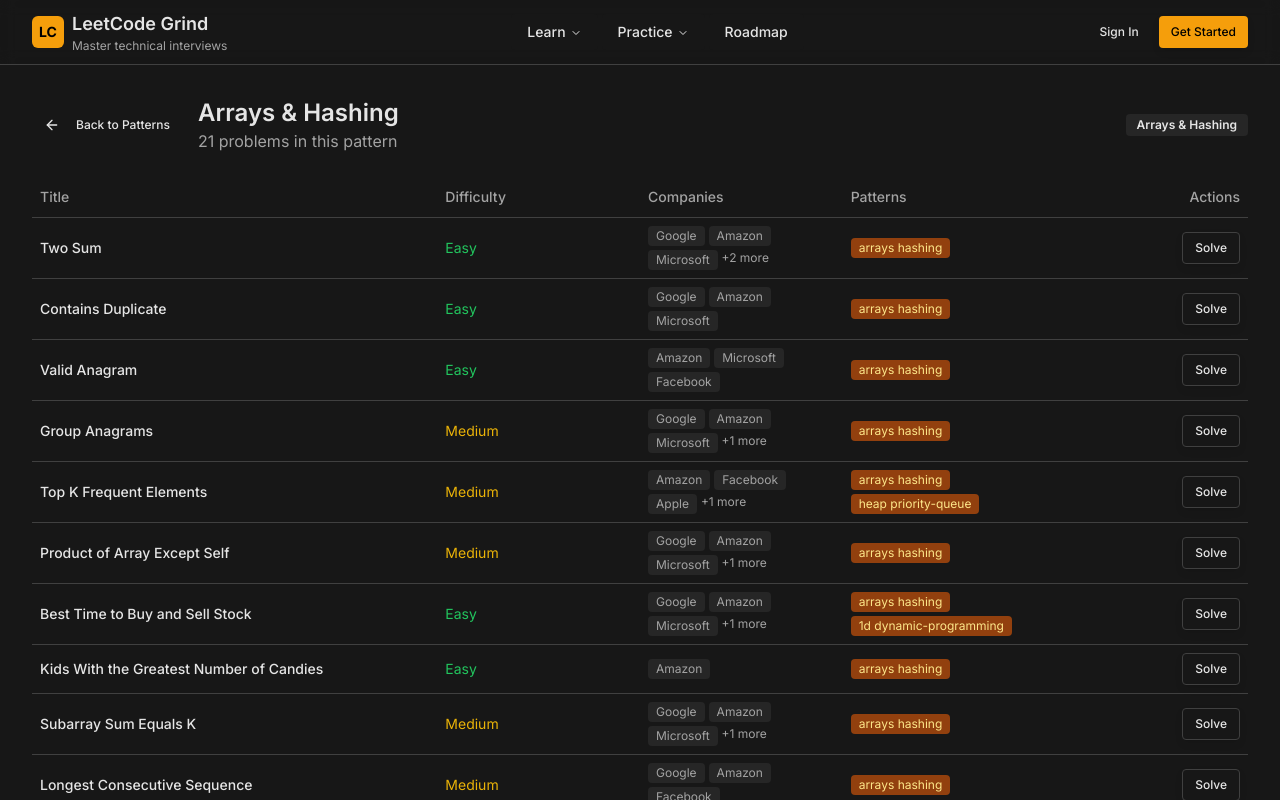
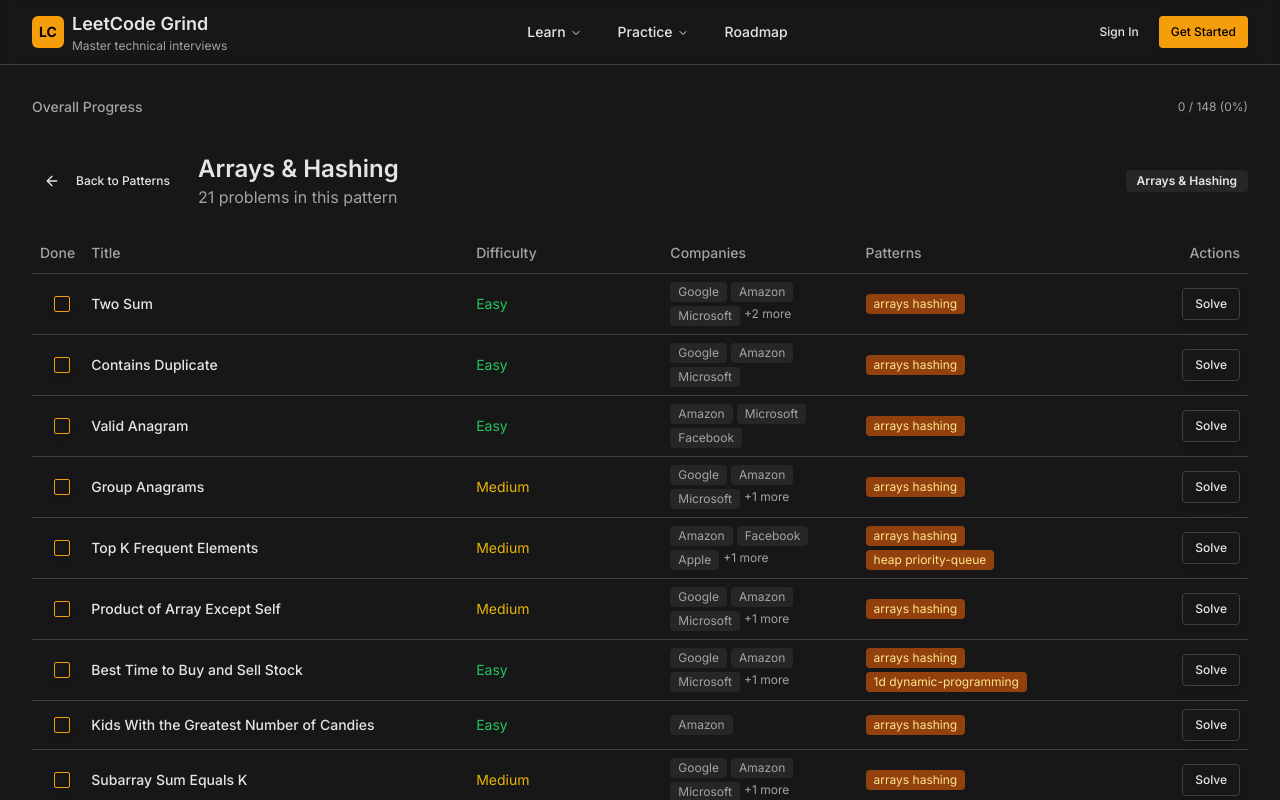
Before and after one commit to mabdel8/leetcodegrind, a Next.js app: page / in a window 1280 px wide. Both pictures are taken after a click on the element 226 px from the left and 761 px from the top of the page. Shown: the top 800 px of the page. Built offline with nearby package versions, Linux system fonts and the light colour scheme.

Commit message:
added progress bar

```diff
--- a/app/page.tsx
+++ b/app/page.tsx
@@ -21,6 +21,8 @@ import {
 import Link from 'next/link'
 import { BookOpen, Code, Target, TrendingUp, ArrowLeft } from 'lucide-react'
 import { ProblemTable } from '../components/ProblemTable'
+import { Progress } from '@/components/ui/Progress'
+import React from 'react'
 
 export default function Home() {
   const [selectedPattern, setSelectedPattern] = useState<string | null>(null)
@@ -280,6 +282,8 @@ export default function Home() {
 
         {currentView === 'problems' && (
           <div className="space-y-6">
+            {/* Overall Progress Bar */}
+            <OverallProblemsProgress totalProblems={totalProblems} />
             <div className="flex items-center justify-between">
               <div className="flex items-center space-x-4">
                 {selectedPattern && (
@@ -311,7 +315,6 @@ export default function Home() {
                 <Badge variant="secondary">{selectedPatternData?.name}</Badge>
               )}
             </div>
-
             <ProblemTable problems={filteredProblems} pageSize={20} />
           </div>
         )}
@@ -342,3 +345,26 @@ function ListItem({
     </li>
   )
 }
+
+function OverallProblemsProgress({ totalProblems }: { totalProblems: number }) {
+  const [completed, setCompleted] = React.useState<string[]>([])
+  React.useEffect(() => {
+    if (typeof window !== 'undefined') {
+      try {
+        setCompleted(JSON.parse(localStorage.getItem('completedProblems') || '[]'))
+      } catch {
+        setCompleted([])
+      }
+    }
+  }, [])
+  const percent = totalProblems === 0 ? 0 : Math.round((completed.length / totalProblems) * 100)
+  return (
+    <div className="mb-4">
+      <div className="flex items-center justify-between mb-1">
+        <span className="text-sm font-medium text-muted-foreground">Overall Progress</span>
+        <span className="text-xs text-muted-foreground">{completed.length} / {totalProblems} ({percent}%)</span>
+      </div>
+      <Progress value={percent} />
+    </div>
+  )
+}
--- a/components/PatternCard.tsx
+++ b/components/PatternCard.tsx
@@ -5,6 +5,8 @@ import { Pattern } from '../data/problems'
 import { cn } from '@/lib/utils'
 import { Badge } from '@/components/ui/badge'
 import { Card, CardContent } from '@/components/ui/card'
+import { Progress } from './ui/Progress'
+import React from 'react'
 
 interface PatternCardProps {
   pattern: Pattern
@@ -54,6 +56,20 @@ export function PatternCard({ pattern, problemCount, onClick }: PatternCardProps
 
   const IconComponent = getDifficultyIcon(pattern.difficulty)
 
+  // Add per-pattern progress
+  const [completed, setCompleted] = React.useState<string[]>([])
+  React.useEffect(() => {
+    if (typeof window !== 'undefined') {
+      try {
+        setCompleted(JSON.parse(localStorage.getItem('completedProblems') || '[]'))
+      } catch {
+        setCompleted([])
+      }
+    }
+  }, [])
+  const completedCount = pattern.problems.filter((pid) => completed.includes(pid)).length
+  const percent = problemCount === 0 ? 0 : Math.round((completedCount / problemCount) * 100)
+
   return (
     <Card
       className={cn(
@@ -88,6 +104,15 @@ export function PatternCard({ pattern, problemCount, onClick }: PatternCardProps
             {pattern.description}
           </p>
 
+          {/* Progress Bar */}
+          <div className="mb-2">
+            <div className="flex items-center justify-between mb-1">
+              <span className="text-xs text-muted-foreground">Progress</span>
+              <span className="text-xs text-muted-foreground">{completedCount} / {problemCount} ({percent}%)</span>
+            </div>
+            <Progress value={percent} className="h-2 bg-primary/20" />
+          </div>
+
           {/* Stats */}
           <div className="flex items-center justify-between text-sm">
             <div className="flex items-center space-x-4">
--- a/components/ProblemTable.tsx
+++ b/components/ProblemTable.tsx
@@ -10,15 +10,41 @@ import {
   TableCaption,
 } from './ui/table'
 import { Button } from './ui/button'
+import { Checkbox } from './ui/checkbox'
 
 interface ProblemTableProps {
   problems: Problem[]
   pageSize?: number
 }
 
+const STORAGE_KEY = 'completedProblems'
+
+function getCompletedFromStorage(): string[] {
+  if (typeof window === 'undefined') return []
+  try {
+    return JSON.parse(localStorage.getItem(STORAGE_KEY) || '[]')
+  } catch {
+    return []
+  }
+}
+
+function setCompletedToStorage(ids: string[]) {
+  if (typeof window === 'undefined') return
+  localStorage.setItem(STORAGE_KEY, JSON.stringify(ids))
+}
+
 export function ProblemTable({ problems, pageSize = 20 }: ProblemTableProps) {
   const [page, setPage] = React.useState(0)
+  const [completed, setCompleted] = React.useState<string[]>(getCompletedFromStorage())
   const totalPages = Math.ceil(problems.length / pageSize)
+
+  React.useEffect(() => {
+    setCompleted(getCompletedFromStorage())
+  }, [])
+
+  React.useEffect(() => {
+    setCompletedToStorage(completed)
+  }, [completed])
 
   const paginatedProblems = React.useMemo(() => {
     const start = page * pageSize
@@ -29,11 +55,18 @@ export function ProblemTable({ problems, pageSize = 20 }: ProblemTableProps) {
     if (page > 0 && page >= totalPages) setPage(0)
   }, [problems, totalPages, page])
 
+  const toggleCompleted = (id: string) => {
+    setCompleted((prev) =>
+      prev.includes(id) ? prev.filter((pid) => pid !== id) : [...prev, id]
+    )
+  }
+
   return (
     <div className="w-full">
       <Table>
         <TableHeader>
           <TableRow>
+            <TableHead className="w-10 text-center">Done</TableHead>
             <TableHead className="w-1/3">Title</TableHead>
             <TableHead className="w-1/6">Difficulty</TableHead>
             <TableHead className="w-1/6">Companies</TableHead>
@@ -44,13 +77,20 @@ export function ProblemTable({ problems, pageSize = 20 }: ProblemTableProps) {
         <TableBody>
           {paginatedProblems.length === 0 && (
             <TableRow>
-              <TableCell colSpan={5} className="text-center text-muted-foreground">
+              <TableCell colSpan={6} className="text-center text-muted-foreground">
                 No problems found.
               </TableCell>
             </TableRow>
           )}
           {paginatedProblems.map((problem) => (
-            <TableRow key={problem.id}>
+            <TableRow key={problem.id} className={completed.includes(problem.id) ? 'opacity-60' : ''}>
+              <TableCell className="text-center">
+                <Checkbox
+                  checked={completed.includes(problem.id)}
+                  onCheckedChange={() => toggleCompleted(problem.id)}
+                  aria-label="Mark as completed"
+                />
+              </TableCell>
               <TableCell className="font-medium">{problem.title}</TableCell>
               <TableCell>
                 <span className={
--- a/components/ui/Progress.tsx
+++ b/components/ui/Progress.tsx
@@ -1,31 +1,28 @@
-'use client'
+"use client"
 
-import { cn } from '@/utils/cn'
+import * as React from "react"
+import * as ProgressPrimitive from "@radix-ui/react-progress"
 
-interface ProgressProps {
-  value: number
-  max?: number
-  className?: string
-  showLabel?: boolean
-}
+import { cn } from "@/lib/utils"
 
-export function Progress({ value, max = 100, className, showLabel = false }: ProgressProps) {
-  const percentage = Math.min(Math.max((value / max) * 100, 0), 100)
+const Progress = React.forwardRef<
+  React.ElementRef<typeof ProgressPrimitive.Root>,
+  React.ComponentPropsWithoutRef<typeof ProgressPrimitive.Root>
+>(({ className, value, ...props }, ref) => (
+  <ProgressPrimitive.Root
+    ref={ref}
+    className={cn(
+      "relative h-2 w-full overflow-hidden rounded-full bg-primary/20",
+      className
+    )}
+    {...props}
+  >
+    <ProgressPrimitive.Indicator
+      className="h-full w-full flex-1 bg-primary transition-all"
+      style={{ transform: `translateX(-${100 - (value || 0)}%)` }}
+    />
+  </ProgressPrimitive.Root>
+))
+Progress.displayName = ProgressPrimitive.Root.displayName
 
-  return (
-    <div className={cn('w-full', className)}>
-      {showLabel && (
-        <div className="flex justify-between text-sm text-gray-600 mb-1">
-          <span>Progress</span>
-          <span>{Math.round(percentage)}%</span>
-        </div>
-      )}
-      <div className="w-full bg-gray-200 rounded-full h-2">
-        <div
-          className="bg-gradient-to-r from-blue-500 to-purple-500 h-2 rounded-full transition-all duration-300 ease-in-out"
-          style={{ width: `${percentage}%` }}
-        />
-      </div>
-    </div>
-  )
-}
+export { Progress }
--- /dev/null
+++ b/components/ui/checkbox.tsx
@@ -0,0 +1,30 @@
+"use client"
+
+import * as React from "react"
+import * as CheckboxPrimitive from "@radix-ui/react-checkbox"
+import { Check } from "lucide-react"
+
+import { cn } from "@/lib/utils"
+
+const Checkbox = React.forwardRef<
+  React.ElementRef<typeof CheckboxPrimitive.Root>,
+  React.ComponentPropsWithoutRef<typeof CheckboxPrimitive.Root>
+>(({ className, ...props }, ref) => (
+  <CheckboxPrimitive.Root
+    ref={ref}
+    className={cn(
+      "peer h-4 w-4 shrink-0 rounded-sm border border-primary shadow focus-visible:outline-none focus-visible:ring-1 focus-visible:ring-ring disabled:cursor-not-allowed disabled:opacity-50 data-[state=checked]:bg-primary data-[state=checked]:text-primary-foreground",
+      className
+    )}
+    {...props}
+  >
+    <CheckboxPrimitive.Indicator
+      className={cn("flex items-center justify-center text-current")}
+    >
+      <Check className="h-4 w-4" />
+    </CheckboxPrimitive.Indicator>
+  </CheckboxPrimitive.Root>
+))
+Checkbox.displayName = CheckboxPrimitive.Root.displayName
+
+export { Checkbox }
--- a/package.json
+++ b/package.json
@@ -12,7 +12,9 @@
   "dependencies": {
     "@headlessui/react": "^1.7.0",
     "@heroicons/react": "^2.0.0",
+    "@radix-ui/react-checkbox": "^1.3.2",
     "@radix-ui/react-navigation-menu": "^1.2.13",
+    "@radix-ui/react-progress": "^1.1.7",
     "@radix-ui/react-slot": "^1.2.3",
     "@radix-ui/react-tabs": "^1.1.12",
     "@types/node": "^20.0.0",
```
Also changed, not shown: 1 other file (tests, documents, lock files or other folders).
